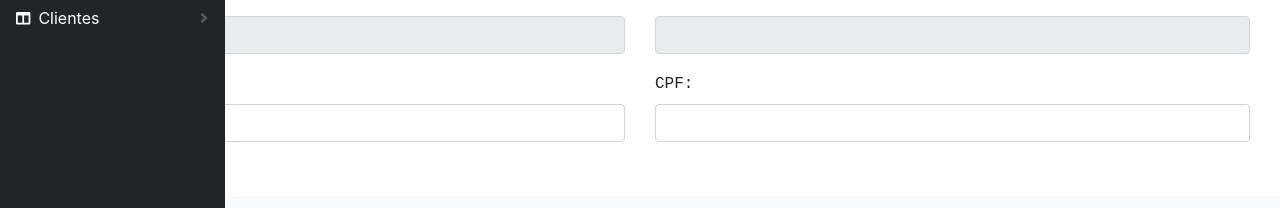
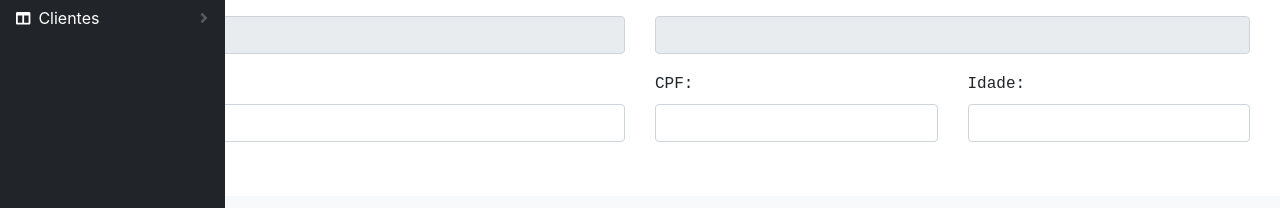
Before and after one commit to IandraLMA/ProjectMomo, an Angular app: page /clientes-form in a window 1280 px wide. Shown: the part 226-434 px from the top of the page. Built offline with nearby package versions, Linux system fonts and the light colour scheme.

Commit message:
Co-authored-by: rodarauj <rodarauj@users.noreply.github.com>

```diff
--- /dev/null
+++ b/src/app/clientes.service.ts
@@ -0,0 +1,24 @@
+import { Injectable } from '@angular/core';
+import { Cliente } from './clientes/cliente';
+import { HttpClient } from '@angular/common/http';
+import { Observable } from 'rxjs';
+
+@Injectable({
+  providedIn: 'root'
+})
+export class ClientesService {
+
+  constructor(private httpClient: HttpClient) {
+
+  }
+  dadosClienteMock(): Cliente {
+    let cliente: Cliente = new Cliente();
+    cliente.nome = "Rodrigo";
+    cliente.cpf = "565566566";
+    return cliente;
+  }
+  salvar(cliente: Cliente): Observable<Cliente> {
+    return this.httpClient.post<Cliente>("http://localhost:8080/api/clientes", cliente);
+
+  }
+}
--- a/src/app/clientes/cliente.ts
+++ b/src/app/clientes/cliente.ts
@@ -3,4 +3,5 @@ export class Cliente {
     nome: string;
     cpf: string;
     dataCadastro: string;
+    idade: number;
 }
--- a/src/app/clientes/clientes-form/clientes-form.component.html
+++ b/src/app/clientes/clientes-form/clientes-form.component.html
@@ -8,13 +8,14 @@
             <div class="col-md-6">
                 <div class="form-group">
                     <label>ID:</label>
-                <input disabled="true" type="text" class="form-control" [ngModel]="cliente.id" name="id"/>
+                    <input disabled="true" type="text" class="form-control" [ngModel]="cliente.id" name="id" />
                 </div>
             </div>
             <div class="col-md-6">
                 <div class="form-group">
                     <label>Data Cadastro:</label>
-                <input disabled="true" type="text" class="form-control" [ngModel]="cliente.dataCadastro" name="dataCadastro" />
+                    <input disabled="true" type="text" class="form-control" [ngModel]="cliente.dataCadastro"
+                        name="dataCadastro" />
                 </div>
             </div>
         </div>
@@ -22,13 +23,19 @@
             <div class="col-md-6">
                 <div class="form-group">
                     <label>Nome:</label>
-                <input type="text" class="form-control" [(ngModel)]="cliente.nome" name="nome"/>
+                    <input type="text" class="form-control" [(ngModel)]="cliente.nome" name="nome" />
                 </div>
             </div>
-        <div class="col-md-6">
+            <div class="col-md-3">
                 <div class="form-group">
                     <label>CPF:</label>
-                <input type="text" class="form-control" [(ngModel)]="cliente.cpf" name="cpf"/>
+                    <input type="text" class="form-control" [(ngModel)]="cliente.cpf" name="cpf" />
+                </div>
+            </div>
+            <div class="col-md-3">
+                <div class="form-group">
+                    <label>Idade:</label>
+                    <input type="text" class="form-control" [(ngModel)]="cliente.idade" name="idade" />
                 </div>
             </div>
         </div>
--- a/src/app/clientes/clientes-form/clientes-form.component.ts
+++ b/src/app/clientes/clientes-form/clientes-form.component.ts
@@ -1,4 +1,5 @@
 import { Component, OnInit } from '@angular/core';
+import { ClientesService } from 'src/app/clientes.service';
 import { Cliente } from '../cliente';
 
 
@@ -11,13 +12,16 @@ export class ClientesFormComponent implements OnInit {
 
   cliente: Cliente;
 
-  constructor() {
+  constructor(private service: ClientesService) {
     this.cliente = new Cliente();
   }
 
   ngOnInit(): void {
   }
   onSubmit(): void {
-    console.log(this.cliente.nome);
+    this.service.salvar(this.cliente).subscribe(response => {
+      console.log(response);
+
+    });
   }
 }
```
Also changed, not shown: src/app/app.module.ts (+7 -1 lines). Lines whose indentation alone changed are shown as unchanged.
